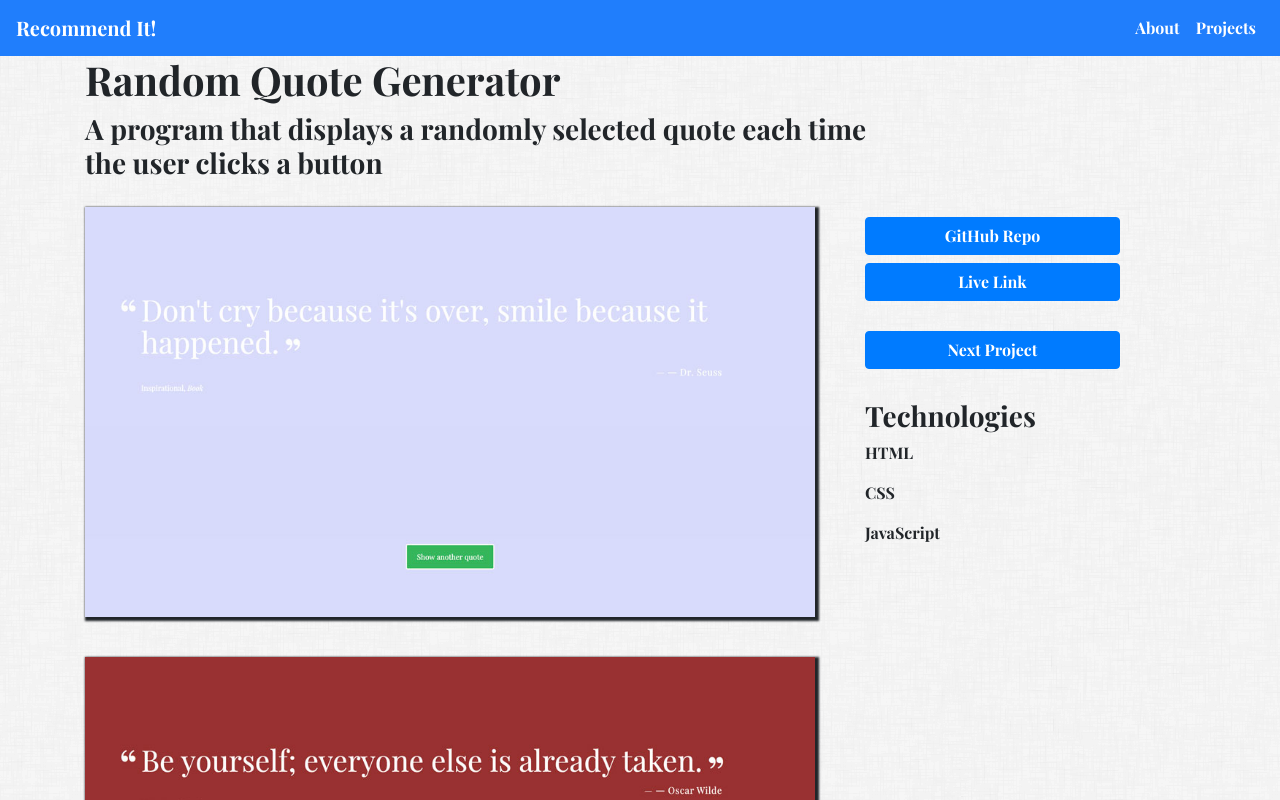
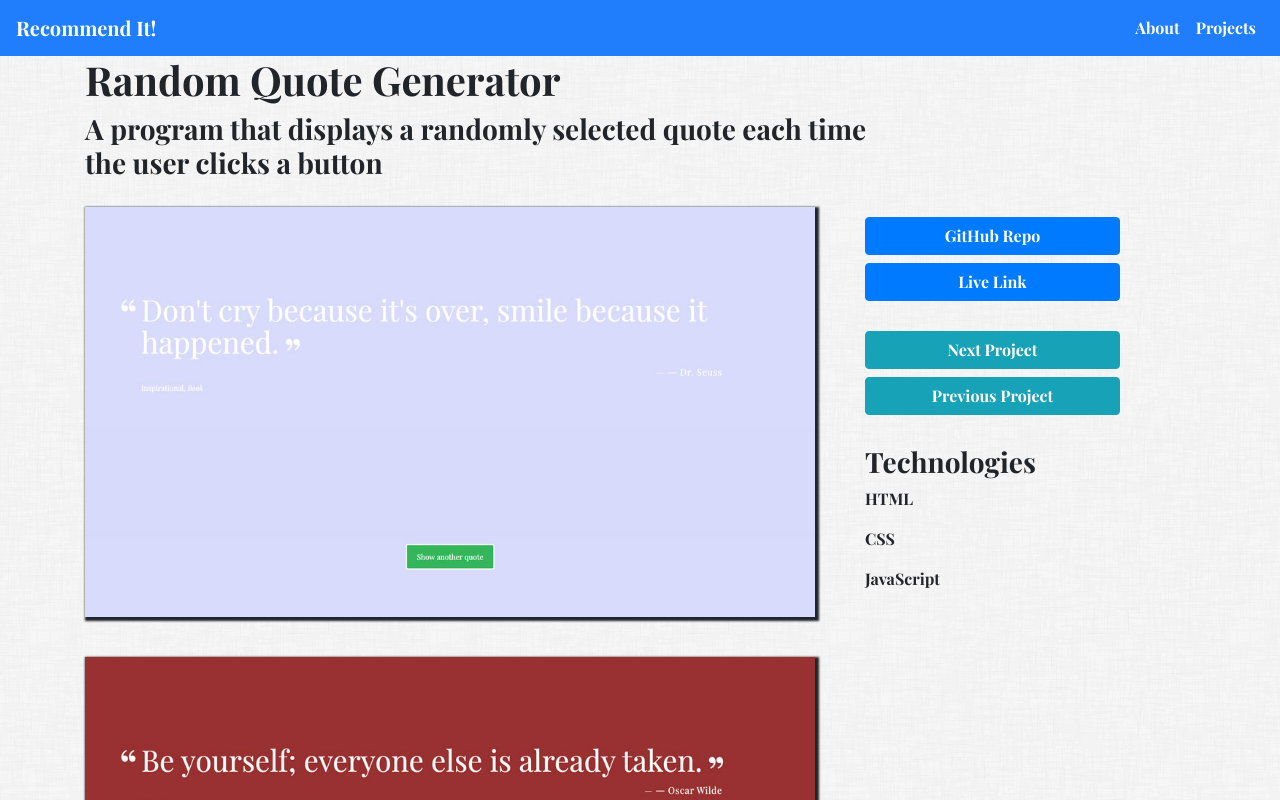
Before and after one commit to asbillings07/react_developer_portfolio, a React (Create React App) app: page /project/0 in a window 1280 px wide. Shown: the top 800 px of the page. Built offline with nearby package versions, Linux system fonts and the light colour scheme; the HTML template or start-up script is replaced by a standard one.

Commit message:
add previous and next project buttons

```diff
--- a/src/components/ProjectDetail.js
+++ b/src/components/ProjectDetail.js
@@ -7,9 +7,18 @@ export function ProjectDetail ({ match }) {
   const { id } = match.params
   const project = data.projects[id]
 
-  const nextProject = match => {
-    if (match.params.id >= 0) {
+  const nextProject = (match, props) => {
+    const { id } = match.params
+    const { projects } = data
+    if (id >= 0 && id < projects.length - 1) {
       window.location.href = `/project/${+id + 1}`
+    }
+  }
+  const prevProject = (match, props) => {
+    const { id } = match.params
+    const { projects } = data
+    if (id < projects.length - 1 && id > 0) {
+      window.location.href = `/project/${+id - 1}`
     }
   }
 
@@ -38,9 +47,20 @@ export function ProjectDetail ({ match }) {
           <StyledBottomButton block href={project.live_link} target='_blank'>
             Live Link
           </StyledBottomButton>
-          <StyledBottomButton block onClick={() => nextProject(match)}>
+          <StyledNextButton
+            variant='info'
+            block
+            onClick={() => nextProject(match)}
+          >
             Next Project
-          </StyledBottomButton>
+          </StyledNextButton>
+          <StyledPrevButton
+            variant='info'
+            block
+            onClick={() => prevProject(match)}
+          >
+            Previous Project
+          </StyledPrevButton>
           <h3>Technologies</h3>
           {project.technologies.map((tech, i) => (
             <p key={i}>{tech}</p>
@@ -57,6 +77,14 @@ const StyledBottomButton = styled(Button)`
 const StyledTopButton = styled(Button)`
   margin-top: 30px;
 `
+const StyledNextButton = styled(Button)`
+  margin-top: 30px;
+  color: ${props => (props.primary ? 'info' : 'danger')};
+`
+const StyledPrevButton = styled(Button)`
+  margin-bottom: 30px;
+  color: ${props => (props.primary ? 'info' : 'danger')};
+`
 const ProjectImage = styled.img`
   width: 100%;
   height: auto;
@@ -67,3 +95,4 @@ const ProjectImage = styled.img`
 const ProjectCol = styled(Col)`
   margin-right: 20px;
 `
+// turn color red when it gets to end
```
